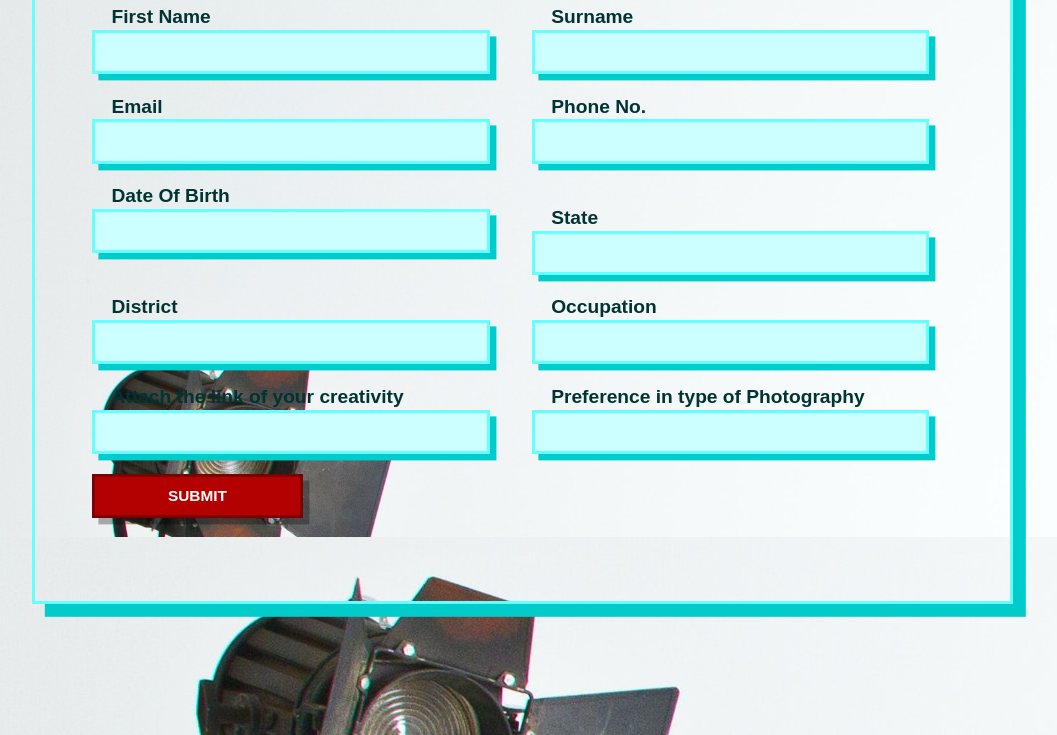
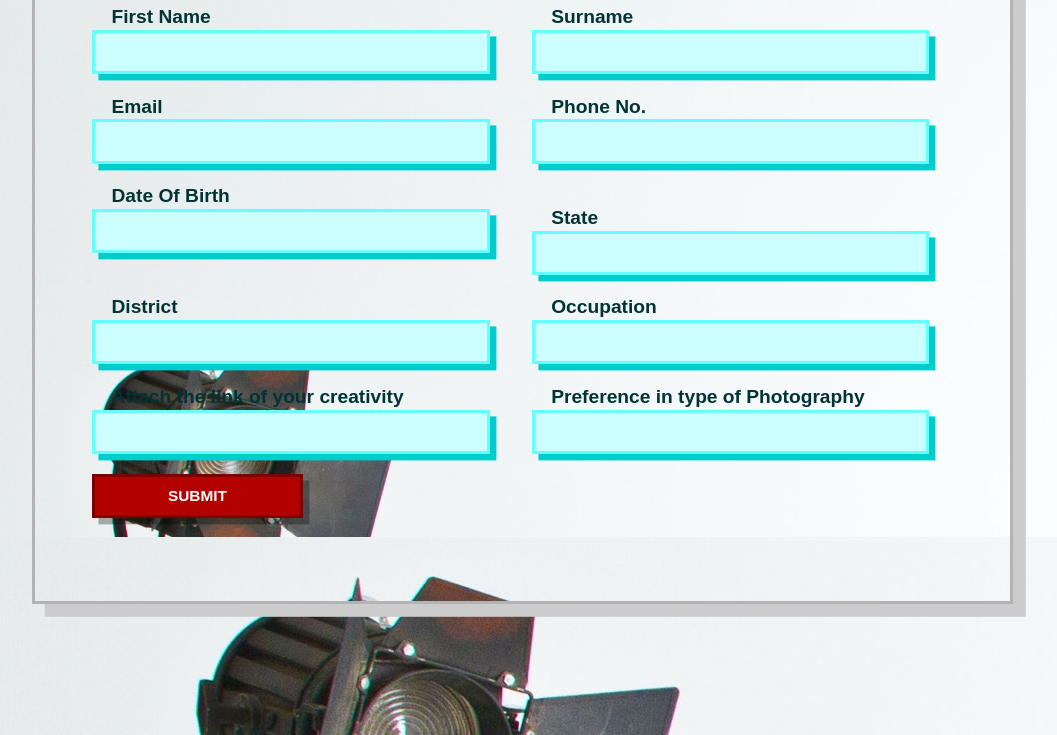
Before and after one commit to SakalakaBBoom/sikka, a plain HTML site: page index.html in a window 1280 px wide. Shown: the part 65-800 px from the top of the page, without its empty margins (92-1149 px from the left). Drawn offline with Linux system fonts and the light colour scheme.

Commit message:
Update index.html

```diff
--- a/index.html
+++ b/index.html
@@ -33,8 +33,8 @@ body {
   width: 70%;
   padding: 30px 90px 90px 90px;
   margin-top:80px ;
-  border: 6px solid #66ffff;
-  box-shadow: 20px 20px 0 #00cccc;
+  border: 6px solid #b3b3b3;
+  box-shadow: 20px 20px 0 #cccccc;
   position: relative;
 }
 
```
